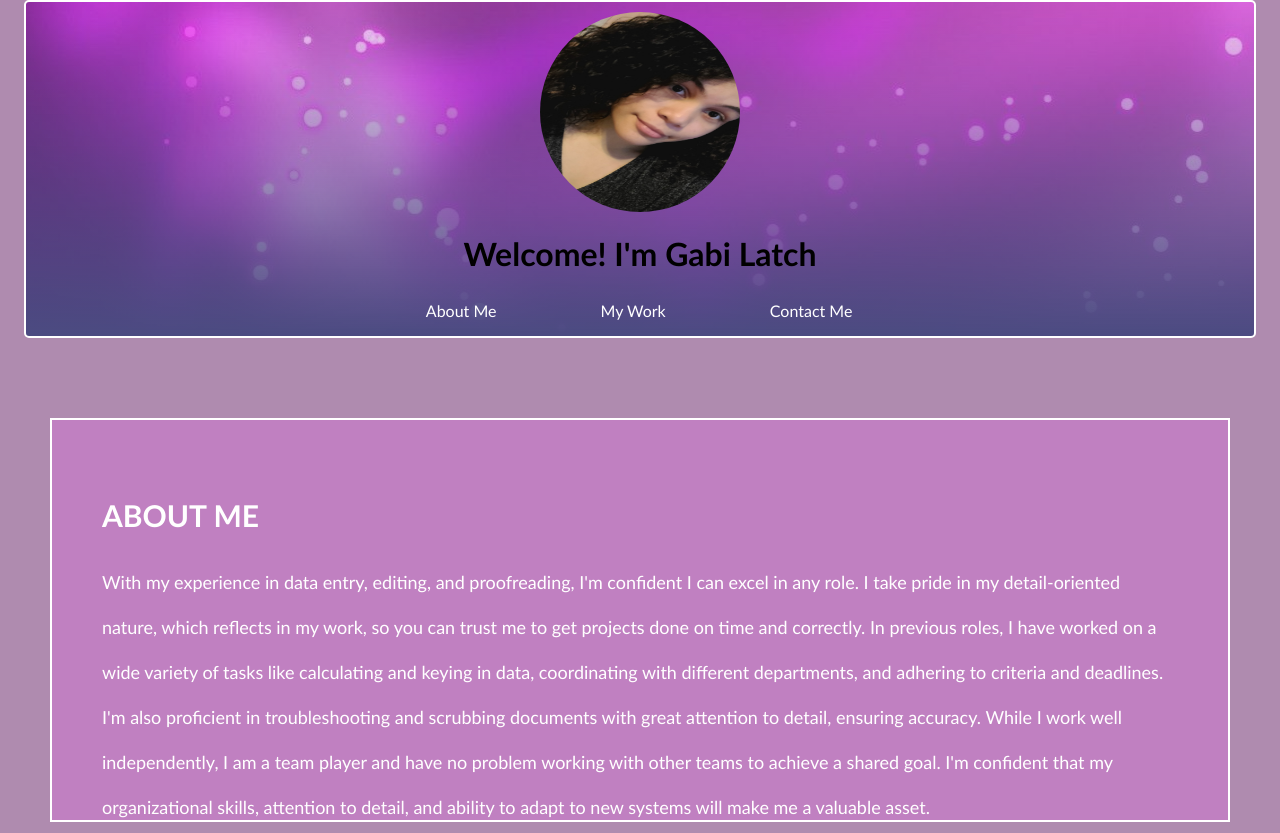
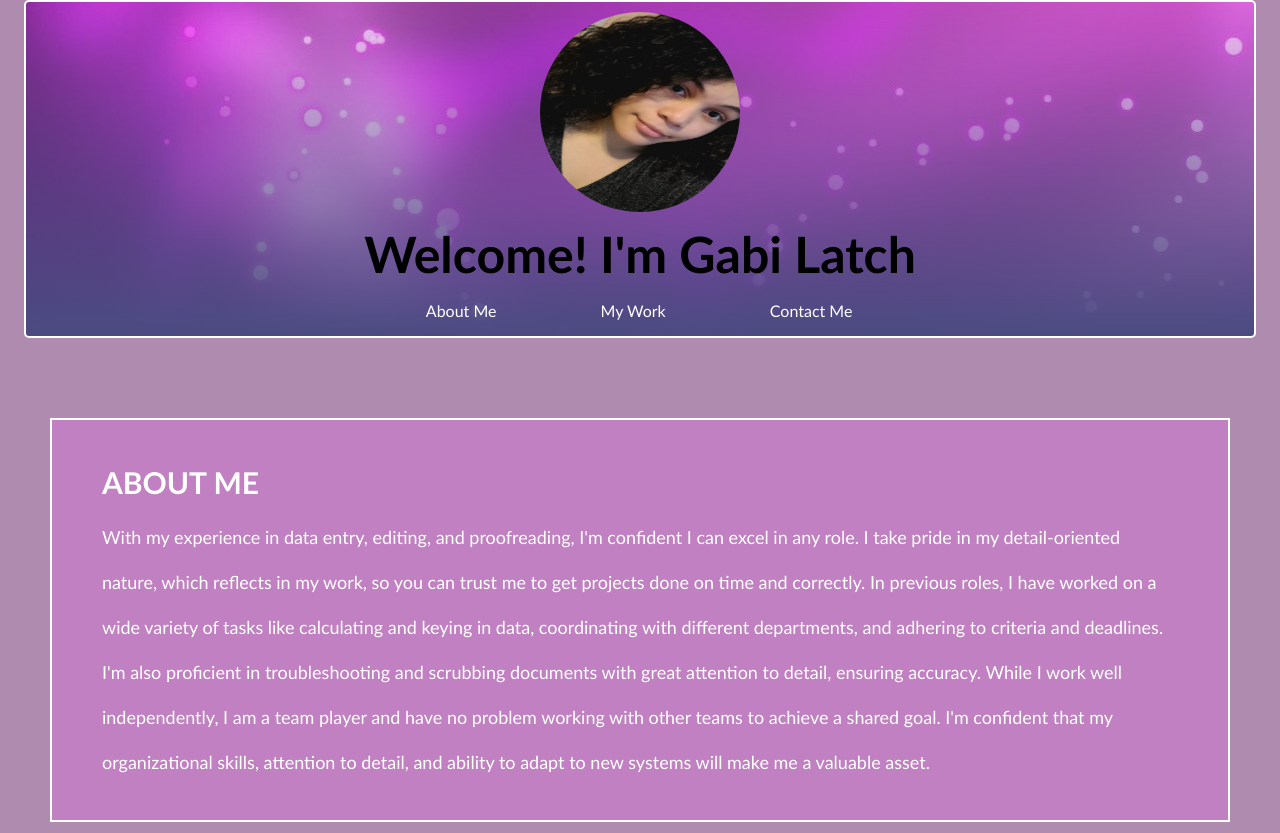
Before and after one commit to NotSnowWhite/Gabi-Latch-Portfolio, a plain HTML site: page index.html in a window 1280 px wide. Shown: the top 833 px of the page. Drawn offline with Linux system fonts and the light colour scheme.

Commit message:
added comments to the css; updated the H1 size; adjusted the position on the about me sections entire text

```diff
--- a/assets/styles.css
+++ b/assets/styles.css
@@ -38,6 +38,7 @@ header {
     background-image: linear-gradient(var(--plum) 0%, var(--space) 100%), url(./images/back3.jpg);
 }
 
+/*controls the position of the image*/
 header img {
     height: 200px;
     border-radius: 100%;
@@ -45,27 +46,29 @@ header img {
     margin: 10px auto;
 
 }
+/*makes it so that when a user hovers over the image it has a border/shadow*/
 img:hover {
     box-shadow: 1px 1px 10px 2px pink;
     transition: 0.5 ease-in-out 1s;
 
 }
+/*contols the position and size of the main header*/
 h1 {
     text-align: center;
     font-weight: 900;
-    font-size: xx-large;
+    font-size: 50px;
     line-height: 4rem;
 
 }
-
+/*centers all text in the nav*/
 nav {
     text-align: center;
 }
-
+/*removes the bullet from the tabs list*/
 ul {
     list-style-type: none;
 }
-
+/*controls the position of the tabs*/
 li {
     display: inline;
     line-height: 50px;
@@ -75,7 +78,7 @@ li {
     right: -4%;
 
 }
-
+/*controls the actual link to the tabs and removes the underline */
 a {
     text-decoration: none;
     color: white;
@@ -83,7 +86,7 @@ a {
 }
 
 main {}
-
+/*controls each section*/
 section {
     margin: 5em 50px;
     padding: 50px;
@@ -91,24 +94,27 @@ section {
     background-color: var(--plum);
     color: white;
     border: 2px solid white;
-
 }
-
+/*controls specifically the contact me section */
 .contact {
     background-color: var(--space);
     height: 100px;
     text-align: center;
 }
-
+/*controls the headers to the About Me, My Work, and Contact Me sections*/
 h2 {
     font-size: 30px;
-    line-height: 3;
+    line-height: 2.5;
+    position: relative;
+    top: -25px;
 }
-
+/*controls the text in the About Me section*/
 p {
     line-height: 2.5;
     font-size: 18px;
     font-family:'Gill Sans', 'Gill Sans MT', Calibri, 'Trebuchet MS', sans-serif;
+    position: relative;
+    top: -30px;
 }
 
 /*/Media Queries*/
@@ -123,5 +129,4 @@ p {
 @media screen and (min-width: 992px) {
     flex: 0 0 30.333%;
     max-width: 30.333%;
-
 }
```
